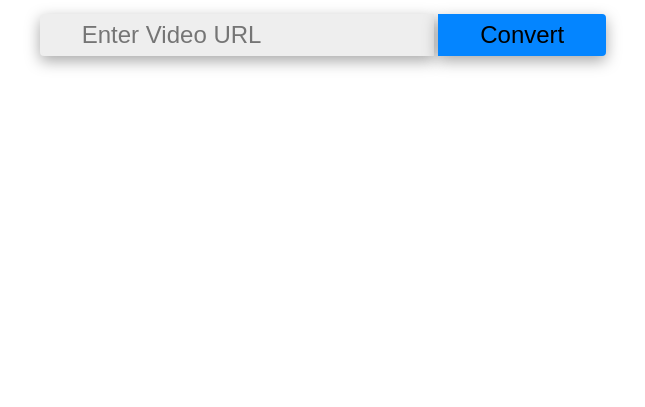
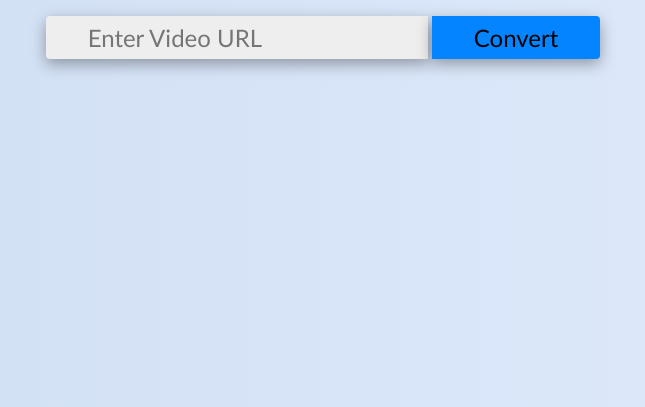
Before and after one commit to judz5/VVDownloader, a plain HTML site: page index.html in a window 1280 px wide. Shown: the part 393-800 px from the top of the page, without its empty margins (317-962 px from the left). Drawn offline with Linux system fonts and the light colour scheme.

Commit message:
gradient

```diff
--- a/Server/index.js
+++ b/Server/index.js
@@ -9,7 +9,7 @@ app.listen(4000, () => {
 app.get('/download', (req,res) => {
     var URL = req.query.URL;
 
-    res.header('Content-Disposition', 'attachment; filename=YTDL.title');
+    res.header('Content-Disposition', 'attachment; filename=video.mp4');
 
     ytdl(URL, {
     format: 'mp4'
--- a/style.css
+++ b/style.css
@@ -1,6 +1,9 @@
 * {
     text-align: center;
-    font-family: Arial;
+    font-family: 'Trebuchet MS', 'Lucida Sans Unicode', 'Lucida Grande', 'Lucida Sans', Arial, sans-serif;
+    background: #E0EAFC;
+    background: -webkit-linear-gradient(to right, #CFDEF3, #E0EAFC);
+    background: linear-gradient(to right, #CFDEF3, #E0EAFC);
 }
 h1{
     margin-top: 40vh;
@@ -29,5 +32,5 @@ h1{
     box-shadow: rgba(0, 0, 0, 0.35) 0px 5px 15px;
 }
 .convert-button:hover{
-    background: #0485DD
+    background: #0374BB
 }
```
